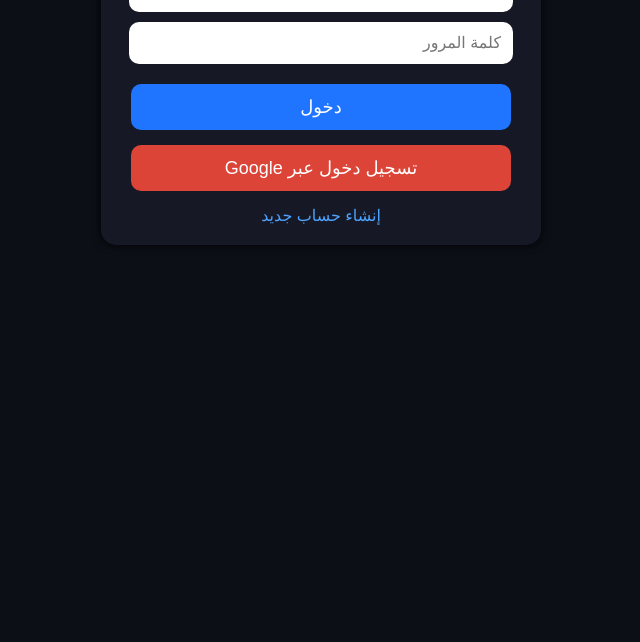
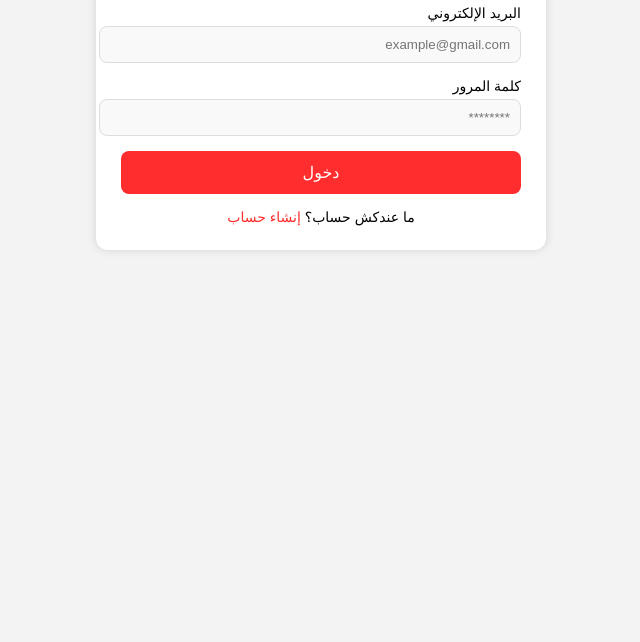
Before and after one commit to f9mrwan12345-maker/f9mrwan12345-maker.github.io, a plain HTML site: page login.html in a window 1280 px wide. Shown: the part 158-800 px from the top of the page, without its empty margins (319-959 px from the left). Drawn offline with Linux system fonts and the light colour scheme.

Commit message:
Update login.html

```diff
--- a/login.html
+++ b/login.html
@@ -2,83 +2,80 @@
 <html lang="ar" dir="rtl">
 <head>
 <meta charset="UTF-8">
-<meta name="viewport" content="width=device-width, initial-scale=1.0">
 <title>تسجيل الدخول - متجر لوفي</title>
-
 <style>
     body {
+        font-family: sans-serif;
+        background: #f3f3f3;
         margin: 0;
-        font-family: 'Tajawal', sans-serif;
-        background-color: #0d0f17;
-        color: #fff;
-        text-align: center;
+        padding: 0;
     }
-
     .container {
-        margin: 40px auto;
         width: 90%;
         max-width: 400px;
-        background: #161925;
-        padding: 20px;
-        border-radius: 15px;
-        box-shadow: 0 0 10px #000;
+        margin: 70px auto;
+        background: #fff;
+        padding: 25px;
+        border-radius: 12px;
+        box-shadow: 0 0 10px #0002;
     }
-
     h2 {
-        color: #4da3ff;
+        text-align: center;
         margin-bottom: 20px;
     }
-
+    label {
+        font-size: 14px;
+        margin-bottom: 5px;
+        display: block;
+    }
     input {
-        width: 90%;
+        width: 100%;
+        padding: 10px;
+        margin-bottom: 15px;
+        background: #f9f9f9;
+        border: 1px solid #ddd;
+        border-radius: 8px;
+    }
+    button {
+        width: 100%;
         padding: 12px;
+        background: #ff2d2d;
+        color: #fff;
+        font-size: 16px;
         border: none;
-        border-radius: 10px;
-        margin-bottom: 10px;
-        font-size: 16px;
-        outline: none;
-        text-align: right;
+        border-radius: 8px;
+        cursor: pointer;
     }
-
-    button {
-        width: 95%;
-        padding: 12px;
-        border: none;
-        border-radius: 10px;
-        background: #1f75ff;
-        color: #fff;
-        font-size: 18px;
-        cursor: pointer;
-        margin-top: 10px;
+    button:hover {
+        background: #d92020;
     }
-
-    .google-btn {
-        background: #db4437;
+    .register-link {
+        text-align: center;
         margin-top: 15px;
+        font-size: 14px;
     }
-
-    .link {
-        display: block;
-        color: #4da3ff;
-        margin-top: 15px;
+    a {
+        color: #ff2d2d;
         text-decoration: none;
     }
 </style>
 </head>
-
 <body>
 
 <div class="container">
     <h2>تسجيل الدخول</h2>
 
-    <input type="text" placeholder="اسم المستخدم">
-    <input type="password" placeholder="كلمة المرور">
+    <label>البريد الإلكتروني</label>
+    <input type="email" placeholder="example@gmail.com">
+
+    <label>كلمة المرور</label>
+    <input type="password" placeholder="********">
 
     <button>دخول</button>
 
-    <button class="google-btn">تسجيل دخول عبر Google</button>
-
-    <a href="register.html" class="link">إنشاء حساب جديد</a>
+    <div class="register-link">
+        ما عندكش حساب؟ <a href="register.html">إنشاء حساب</a>
+    </div>
 </div>
 
 </body>
```
